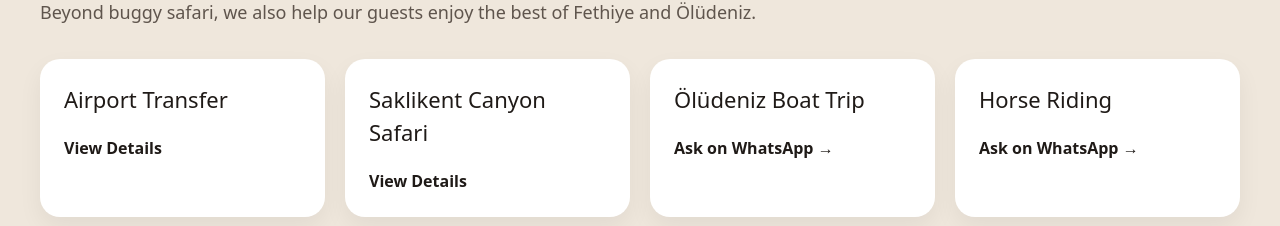
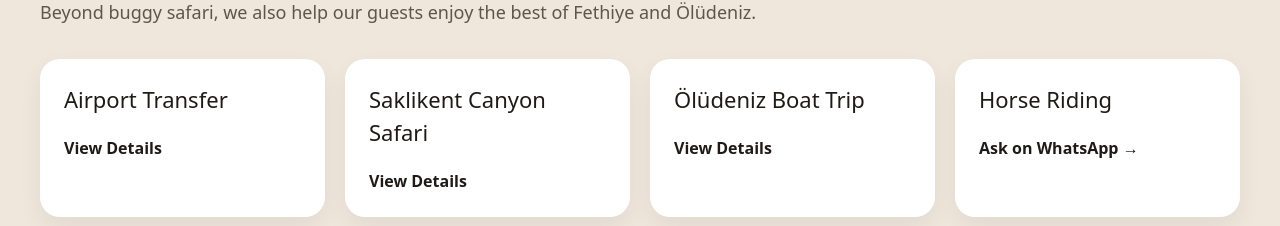
Before and after one commit to comendrive-a11y/comendrive-a11y, a Next.js app: page / in a window 1280 px wide. Shown: the part 2858-3084 px from the top of the page. Built offline with nearby package versions, Linux system fonts and the light colour scheme.

Commit message:
Update page.tsx

```diff
--- a/app/page.tsx
+++ b/app/page.tsx
@@ -666,7 +666,7 @@ backgroundRepeat: "no-repeat",
       ? "/airport-transfer"
       : tour === "Saklikent Canyon Safari" || tour === "Saklıkent Kanyon Safari"
       ? "/saklikent-canyon-safari"
-      : tour === "Oludeniz Boat Trip" || tour === "Ölüdeniz Tekne Turu"
+      : tour === "Ölüdeniz Boat Trip" || tour === "Ölüdeniz Tekne Turu"
       ? "/oludeniz-boat-trip"
       : `https://wa.me/905446358280?text=Hello%20I%20want%20to%20get%20information%20about%20${encodeURIComponent(
           tour
@@ -684,7 +684,7 @@ backgroundRepeat: "no-repeat",
   tour === "Havalimanı Transferi" ||
   tour === "Saklikent Canyon Safari" ||
   tour === "Saklıkent Kanyon Safari" ||
-  tour === "Oludeniz Boat Trip" ||
+  tour === "Ölüdeniz Boat Trip" ||
   tour === "Ölüdeniz Tekne Turu"
     ? isEn
       ? "View Details"
```
